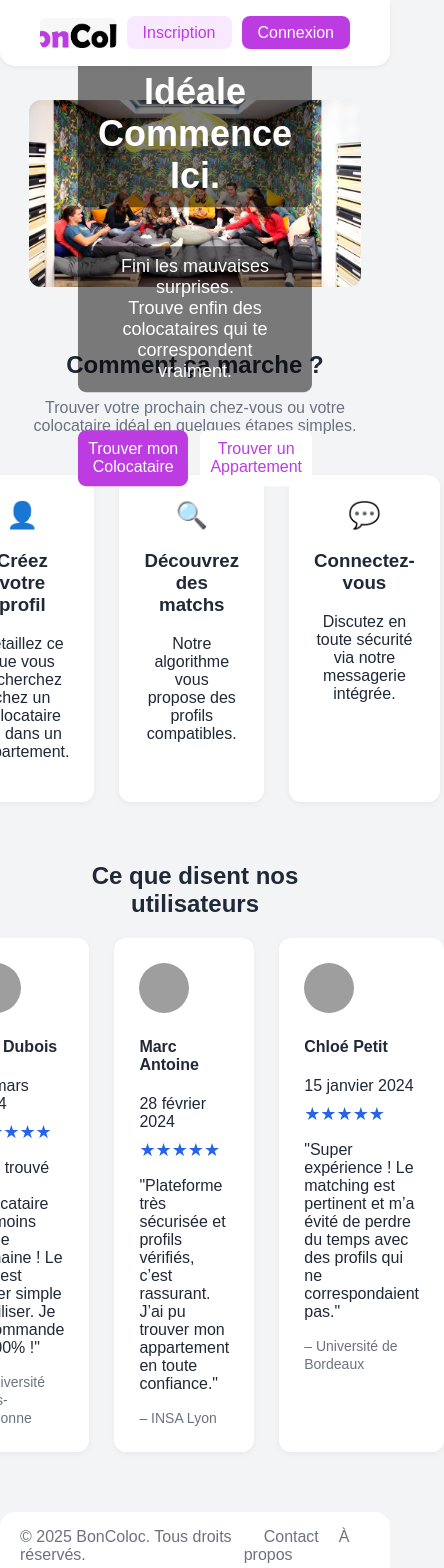
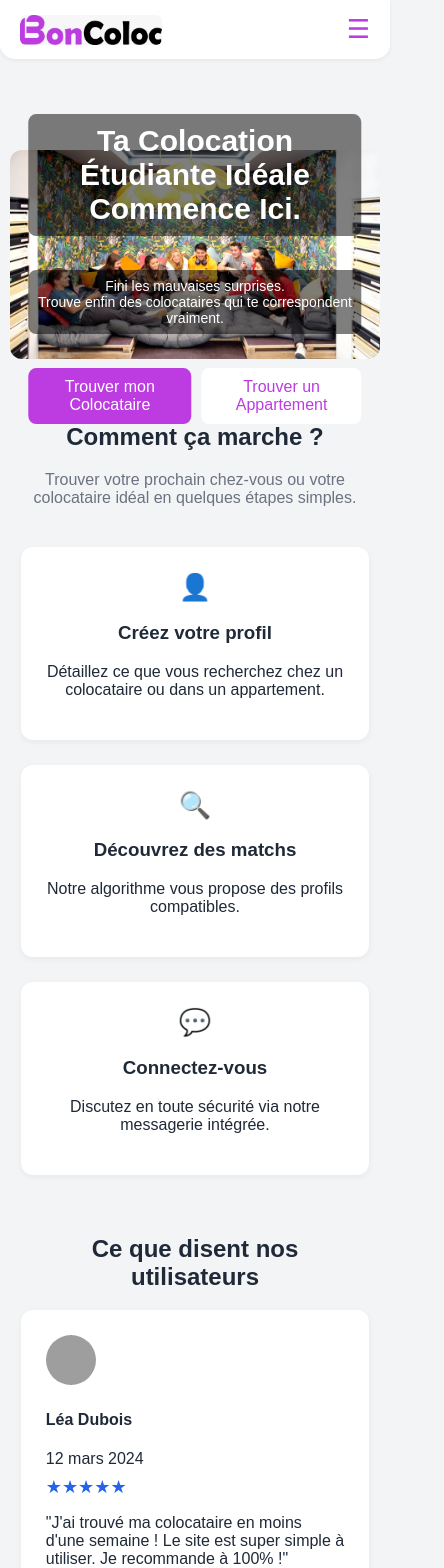
Before and after one commit to BastienU/BonColoc_frontend, a React (Create React App) app: page / in a window 390 px wide. Shown: the top 1568 px of the page, 444 px wide, since content can reach past the window. Built offline with nearby package versions, Linux system fonts and the light colour scheme; grey boxes are pictures that could not be loaded.

Commit message:
Responsive added for mobile

```diff
--- a/src/components/Navbar.tsx
+++ b/src/components/Navbar.tsx
@@ -1,18 +1,60 @@
-import React from "react";
+import React, { useState, useEffect, useRef } from "react";
 import { Link } from "react-router-dom";
 
 const Navbar: React.FC = () => {
+  const [menuOpen, setMenuOpen] = useState(false);
+  const burgerRef = useRef<HTMLDivElement>(null);
+  const mobileMenuRef = useRef<HTMLDivElement>(null);
+
+  useEffect(() => {
+    const handleClickOutside = (event: MouseEvent) => {
+      if (
+        burgerRef.current &&
+        mobileMenuRef.current &&
+        !burgerRef.current.contains(event.target as Node) &&
+        !mobileMenuRef.current.contains(event.target as Node)
+      ) {
+        setMenuOpen(false);
+      }
+    };
+
+    document.addEventListener("click", handleClickOutside);
+
+    return () => {
+      document.removeEventListener("click", handleClickOutside);
+    };
+  }, []);
+
   return (
     <nav className="navbar">
       <div className="nav-left">
         <div className="logo">
           <Link to="/">
             <img src="/logo.jpeg" alt="logo" />
-        </Link>
+          </Link>
         </div>
       </div>
 
+      {/* Menu classique */}
       <div className="nav-buttons">
+        <Link to="/register" className="btn">Inscription</Link>
+        <Link to="/login" className="btn secondary">Connexion</Link>
+      </div>
+
+      {/* Burger menu */}
+      <div
+        className="burger"
+        ref={burgerRef}
+        onClick={() => setMenuOpen(!menuOpen)}
+      >
+        ☰
+      </div>
+
+      <div
+        className="mobile-menu"
+        ref={mobileMenuRef}
+        style={{ display: menuOpen ? "flex" : "none" }}
+      >
         <Link to="/register" className="btn">Inscription</Link>
         <Link to="/login" className="btn secondary">Connexion</Link>
       </div>
--- a/src/styles/App.css
+++ b/src/styles/App.css
@@ -214,3 +214,116 @@ a {
 .footer-links a {
   margin-left: 20px;
 }
+
+
+
+.burger {
+  display: none;
+  font-size: 26px;
+  cursor: pointer;
+}
+
+.mobile-menu {
+  position: fixed;
+  top: 70px;
+  right: 20px;
+  background: white;
+  border-radius: 10px;
+  padding: 15px;
+  box-shadow: 0 2px 10px rgba(0,0,0,0.1);
+  display: none;
+  flex-direction: column;
+  gap: 10px;
+  z-index: 9999;
+}
+
+.mobile-menu .btn {
+  display: block;
+  text-align: center;
+}
+
+
+/* Mobile responsive */
+@media (max-width: 768px) {
+
+  /* Navbar */
+  .nav-buttons {
+    display: none;
+  }
+
+  .burger {
+    display: block;
+  }
+
+  .navbar {
+    padding: 14px 20px;
+  }
+
+  /* Hero */
+  .hero {
+    width: 95%;
+    margin-top: 150px;
+  }
+
+  .hero-content {
+    position: absolute;
+    top: 50%;
+    left: 50%;
+    transform: translate(-50%, -50%);
+    text-align: center;
+    width: 90%;
+  }
+
+  .hero-content h1 {
+    font-size: 30px;
+    display: inline-block;
+    text-align: center;
+  }
+
+  .hero-content p {
+    font-size: 14px;
+    padding: 8px;
+  }
+
+  .hero-buttons {
+    display: flex;
+    flex-direction: row;
+    gap: 10px;
+  }
+
+  .white-btn {
+    margin-left: 0;
+  }
+
+  /* Steps */
+  .steps-grid {
+    flex-direction: column;
+    align-items: center;
+  }
+
+  .step-card {
+    width: 90%;
+  }
+
+  /* Reviews */
+  .reviews-grid {
+    flex-direction: column;
+    align-items: center;
+  }
+
+  .review-card {
+    width: 90%;
+  }
+
+  /* Footer */
+  .footer {
+    flex-direction: column;
+    gap: 10px;
+    text-align: center;
+  }
+
+  .footer-links a {
+    margin-left: 0;
+    margin: 5px;
+  }
+}
--- a/src/styles/Colocataires.css
+++ b/src/styles/Colocataires.css
@@ -21,7 +21,7 @@
 
 .search-input {
   width: 100%;
-  padding: 10px;
+  padding: 10px 0 10px 5px;
   margin-bottom: 12px;
   border-radius: 6px;
   border: 1px solid #ccc;
```
